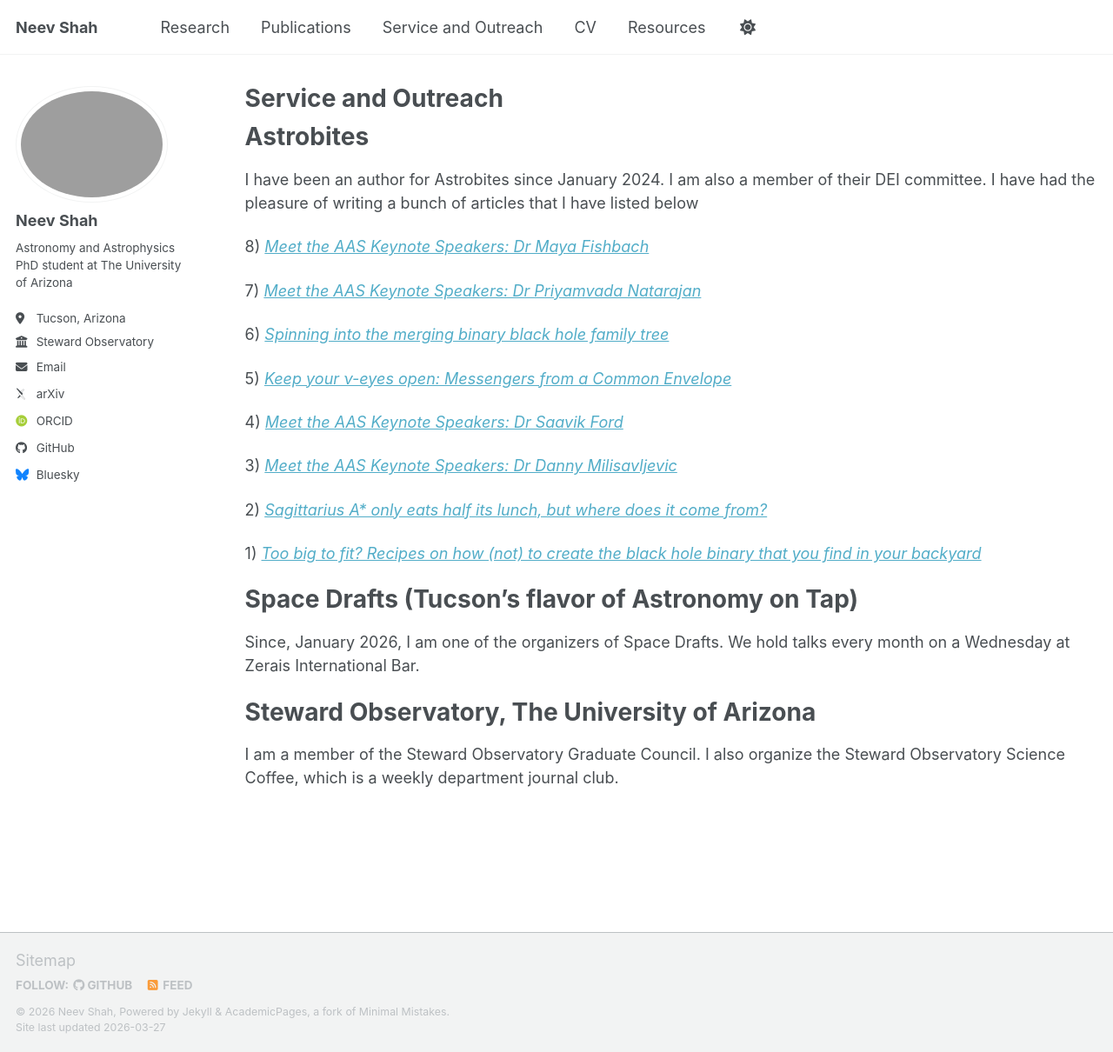
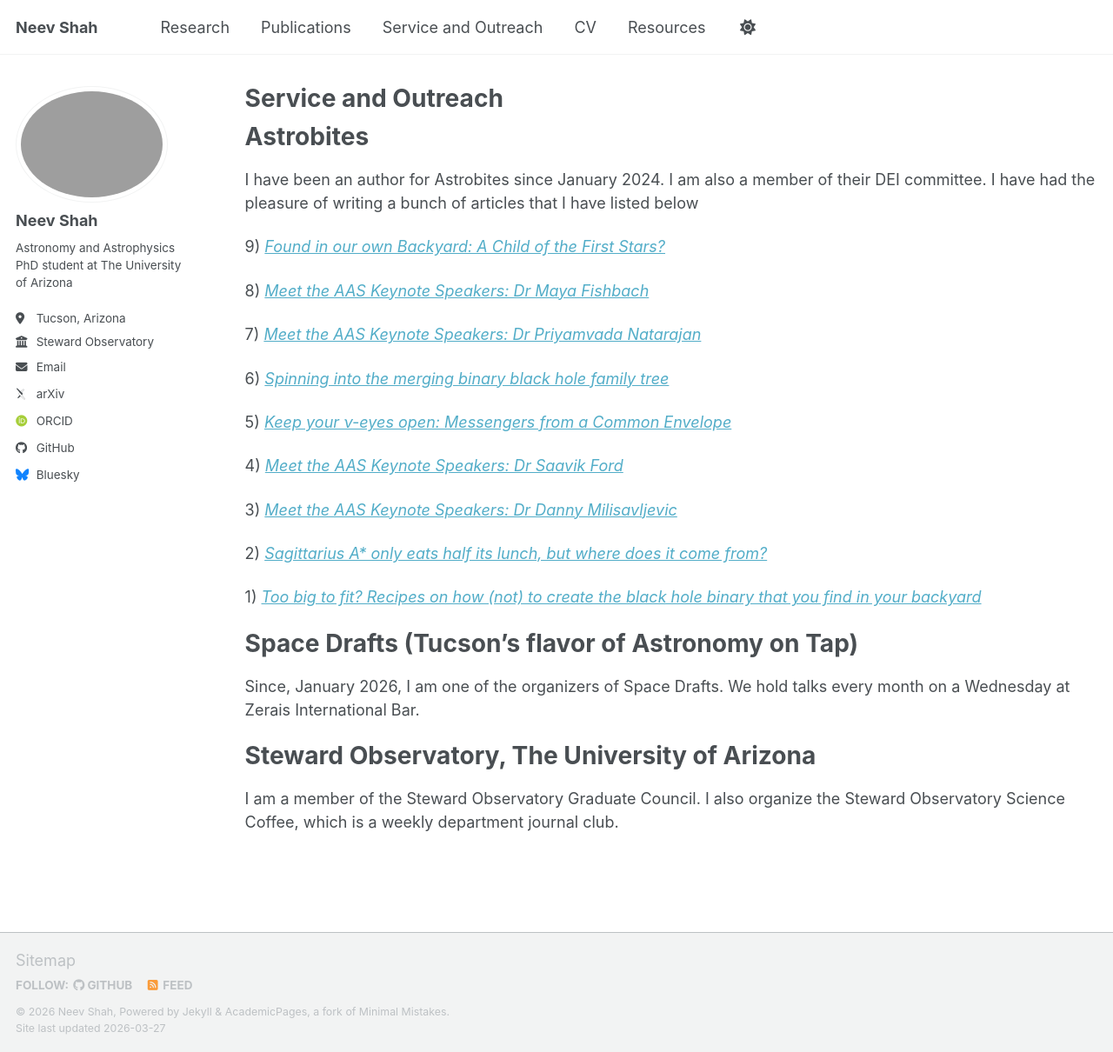
Before and after one commit to neevshah101/neevshah101.github.io, a Jekyll site: the page built from _pages/outreach.md, in a window 1280 px wide and 1210 px high. Shown: the whole window at 87% size. Built offline with Jekyll 4.4.1, drawn with Linux system fonts in a browser that asks for light colours; some web fonts are replaced; a script bundle is joined from its source files by our own code; library files that are not in the unit come from our copies.

Commit message:
added new astrobite

```diff
--- a/_pages/outreach.md
+++ b/_pages/outreach.md
@@ -8,6 +8,8 @@ author_profile: true
 Astrobites
 ======
 I have been an author for Astrobites since January 2024. I am also a member of their DEI committee. I have had the pleasure of writing a bunch of articles that I have listed below
+
+9) [*Found in our own Backyard: A Child of the First Stars?*](https://astrobites.org/2026/03/26/child-of-first-stars/)
 
 8) [*Meet the AAS Keynote Speakers: Dr Maya Fishbach*](https://astrobites.org/2026/01/07/meet-the-aas-keynote-speakers-dr-maya-fishbach/)
 
```
